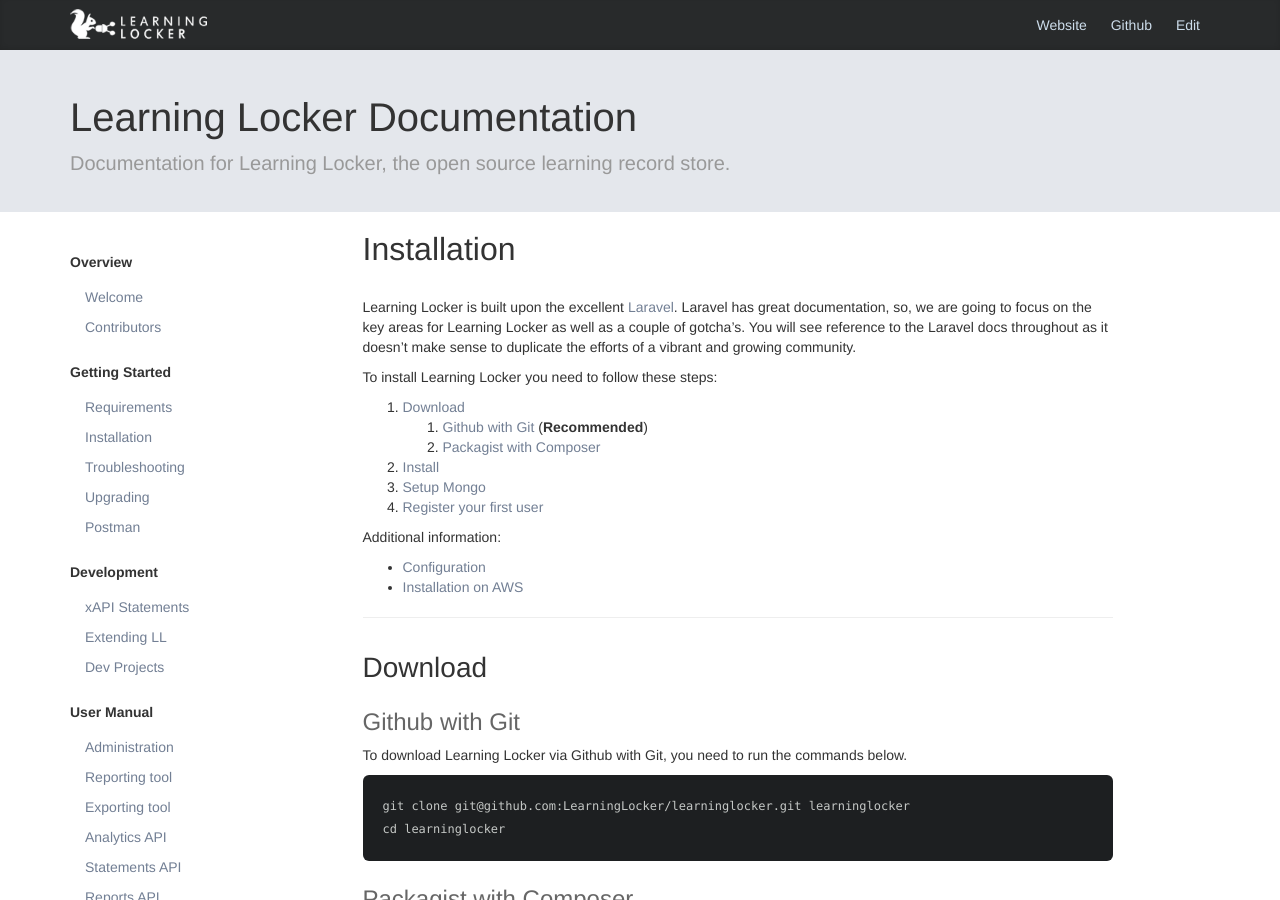
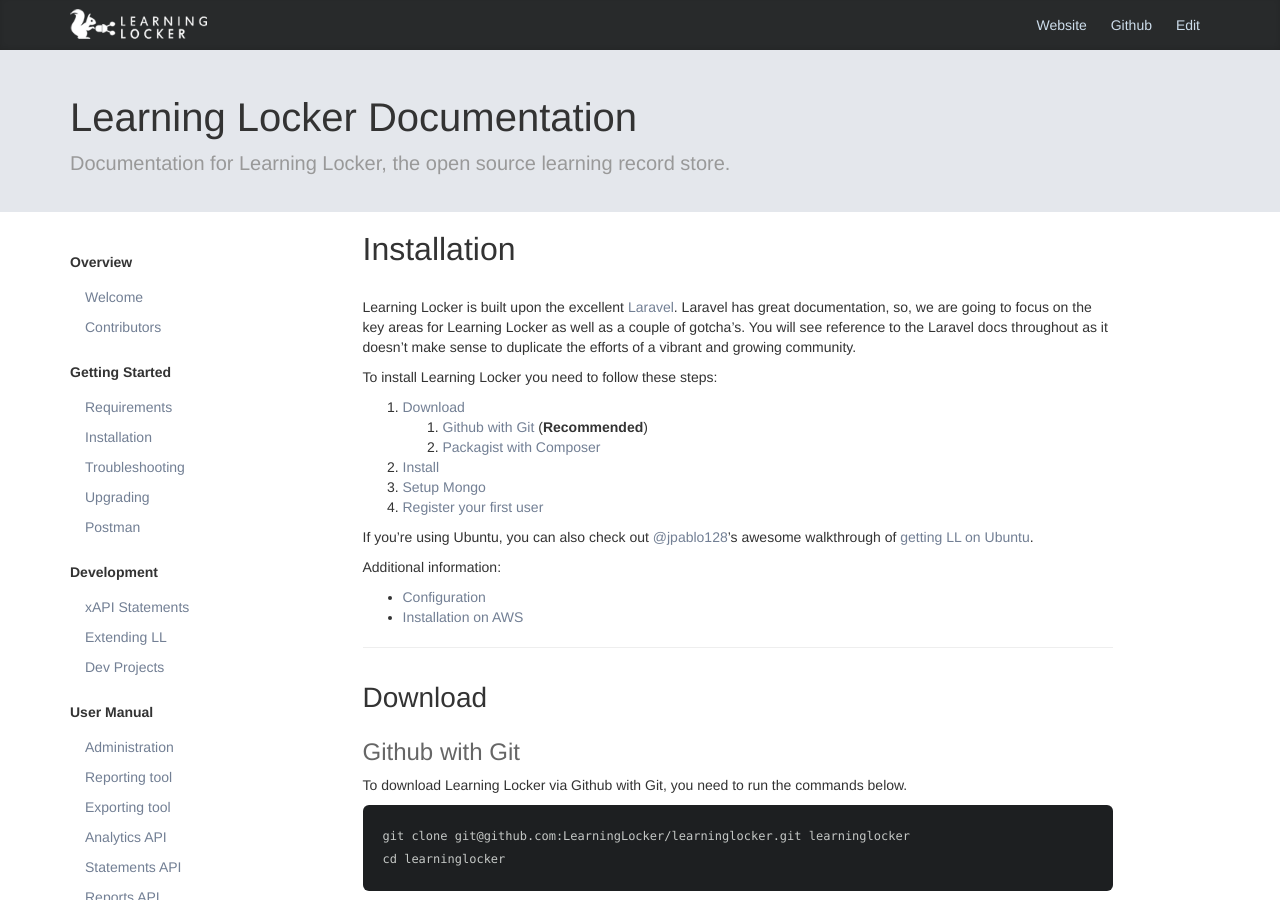
Before and after one commit to LearningLocker/docs, a Jekyll site: the page built from installation.md, in a window 1280 px wide and 900 px high. Built offline with Jekyll 4.4.1, drawn with Linux system fonts in a browser that asks for light colours; nearby versions of some CDN libraries.

Commit message:
Adds @jpablo128's LL Ubuntu walkthrough.

```diff
--- a/installation.md
+++ b/installation.md
@@ -13,6 +13,7 @@
 3. [Setup Mongo](#setup-mongodb)
 4. [Register your first user](#register-your-first-user)
 
+If you're using Ubuntu, you can also check out [@jpablo128](https://twitter.com/jpablo128)'s awesome walkthrough of [getting LL on Ubuntu](http://www.jpablo128.com/how_to_install_learning_locker/).
 
 Additional information:
 
```
